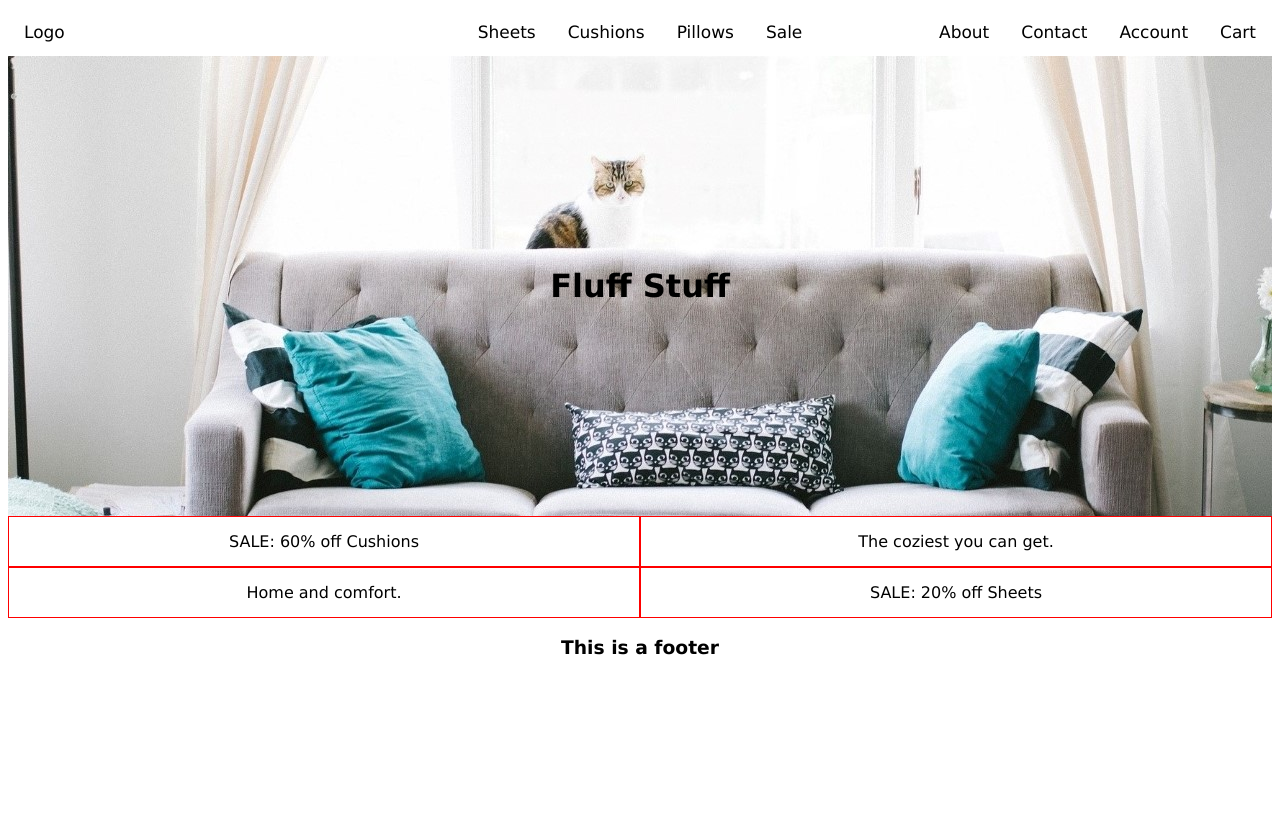
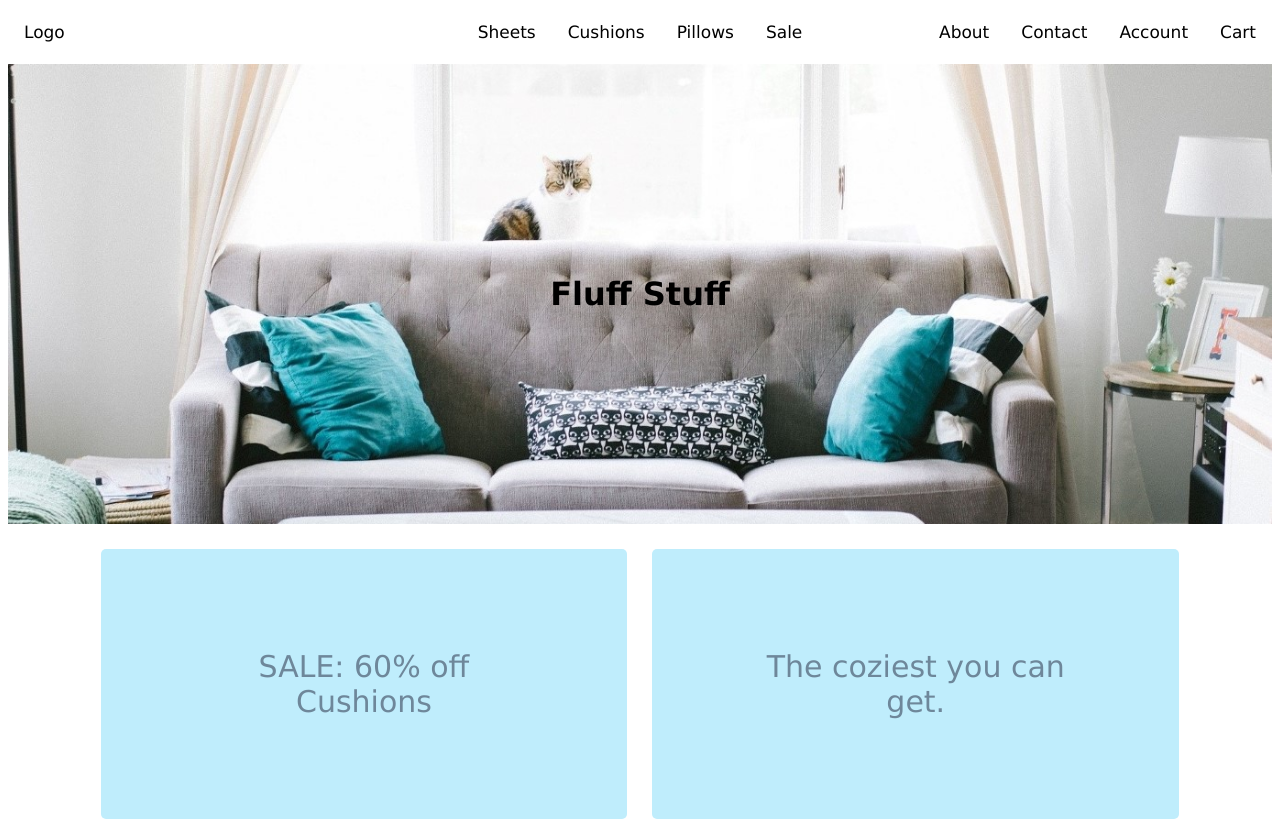
Before and after one commit to tam-kng/fluff_stuff-product_site, a React (Create React App) app in the folder assignment_6/: page / in a window 1280 px wide. Shown: the top 821 px of the page. Before the commit the page ends 800 px from the top, so only its background shows below. Built offline with nearby package versions, Linux system fonts and the light colour scheme.

Commit message:
refined home page style

```diff
--- a/assignment_6/src/components/Header.css
+++ b/assignment_6/src/components/Header.css
@@ -7,7 +7,8 @@
 .nav {
     position: relative;
     overflow: auto;
-    width: 100%
+    width: 100%;
+    margin-bottom: 8px;
 }
 
     /* Navigation Bar Link Styles */
--- a/assignment_6/src/components/Main.css
+++ b/assignment_6/src/components/Main.css
@@ -27,11 +27,30 @@
 
 .banner {
     background-image: url("./images/img_home_banner.jpg");
+    background-repeat: no-repeat;
+    background-size: cover;
     padding: 15%;
 }
 
-.promo {
-    border: 20px solid red;
-    padding: 15px;
-    border: 1px solid red;
+[class*="promo"] {
+    color: #6E879A;
+    background-color: #BFEDFC;
+    border-radius: 5px;
+    font-size: 30px;
 }
+
+.promo-top {
+    margin-top: 25px;
+    margin-bottom: 25px;
+}
+
+.promo-left {
+    margin-left: 7.33%;
+    margin-right: 1%;
+    padding: 100px;
+}
+
+.promo-right {
+    margin-left: 1%;
+    padding: 100px;
+}
--- a/assignment_6/src/components/Main.js
+++ b/assignment_6/src/components/Main.js
@@ -10,12 +10,12 @@ function Main() {
                 <h1>Fluff Stuff</h1>
             </div>
             <div className="row">
-                <div className="col-6 promo">SALE: 60% off Cushions</div>
-                <div className="col-6 promo">The coziest you can get.</div>
+                <div className="col-5 promo-left promo-top">SALE: 60% off Cushions</div>
+                <div className="col-5 promo-right promo-top">The coziest you can get.</div>
             </div>
             <div className="row">
-                <div className="col-6 promo">Home and comfort.</div>
-                <div className="col-6 promo">SALE: 20% off Sheets</div>
+                <div className="col-5 promo-left promo-bottom">Home and comfort.</div>
+                <div className="col-5 promo-right promo-bottom">SALE: 20% off Sheets</div>
             </div>
         </main>
     )
```
